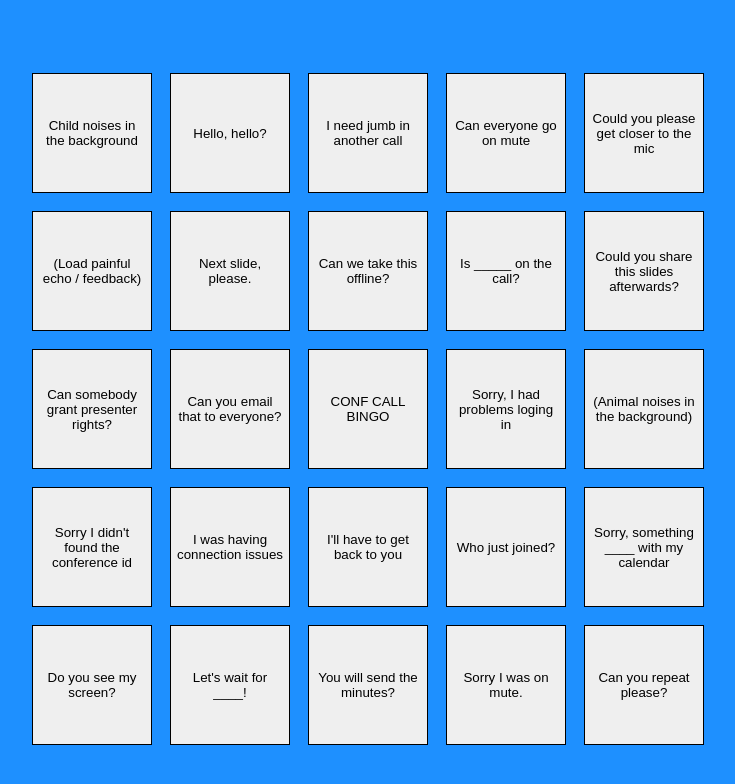
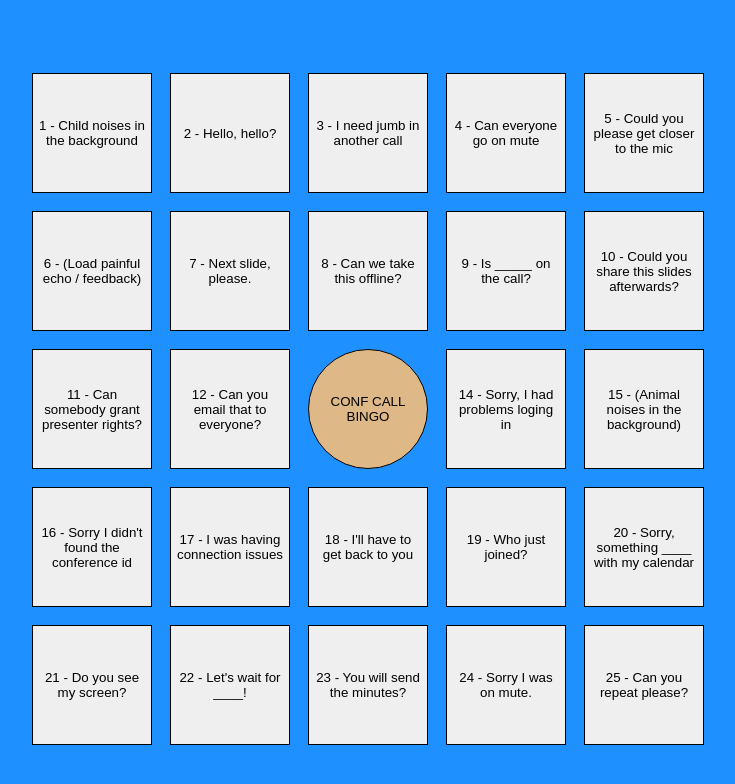
Before and after one commit to sohrab-salehi/bingo, a React (Vite) app: page / in a window 1280 px wide. Shown: the top 784 px of the page, without its empty margins (272-1007 px from the left). Built offline with nearby package versions, Linux system fonts and the light colour scheme.

Commit message:
Modify the generic functionality for center cell

```diff
--- a/src/index.scss
+++ b/src/index.scss
@@ -32,6 +32,11 @@ body {
       height: 100%;
       border: 1px solid black;
     }
+    .center-cell {
+      background-color: burlywood;
+      border-radius: 100%;
+    }
+
     .unselected {
       &:hover {
         background-color: aqua;
--- a/src/pages/Home.tsx
+++ b/src/pages/Home.tsx
@@ -30,13 +30,19 @@ function Home() {
         <div className="flex-container">
           {cells.slice(i * 5, (i + 1) * 5).map((cell: Cell) => (
             <div key={cell.id}>
+              {cell.id === 13 ? (
+                <button className="center-cell" type="button">
+                  {cell.text}
+                </button>
+              ) : (
                 <button
                   className={cell.selected ? 'selected' : 'unselected'}
                   onClick={() => onClickCell(cell.id)}
                   type="button"
                 >
-                {cell.text}
+                  {cell.id} - {cell.text}
                 </button>
+              )}
             </div>
           ))}
         </div>
@@ -45,6 +51,7 @@ function Home() {
     }
     return board;
   };
+
   return <div>{createBoard()}</div>;
 }
 
```
Lines whose indentation alone changed are shown as unchanged.
